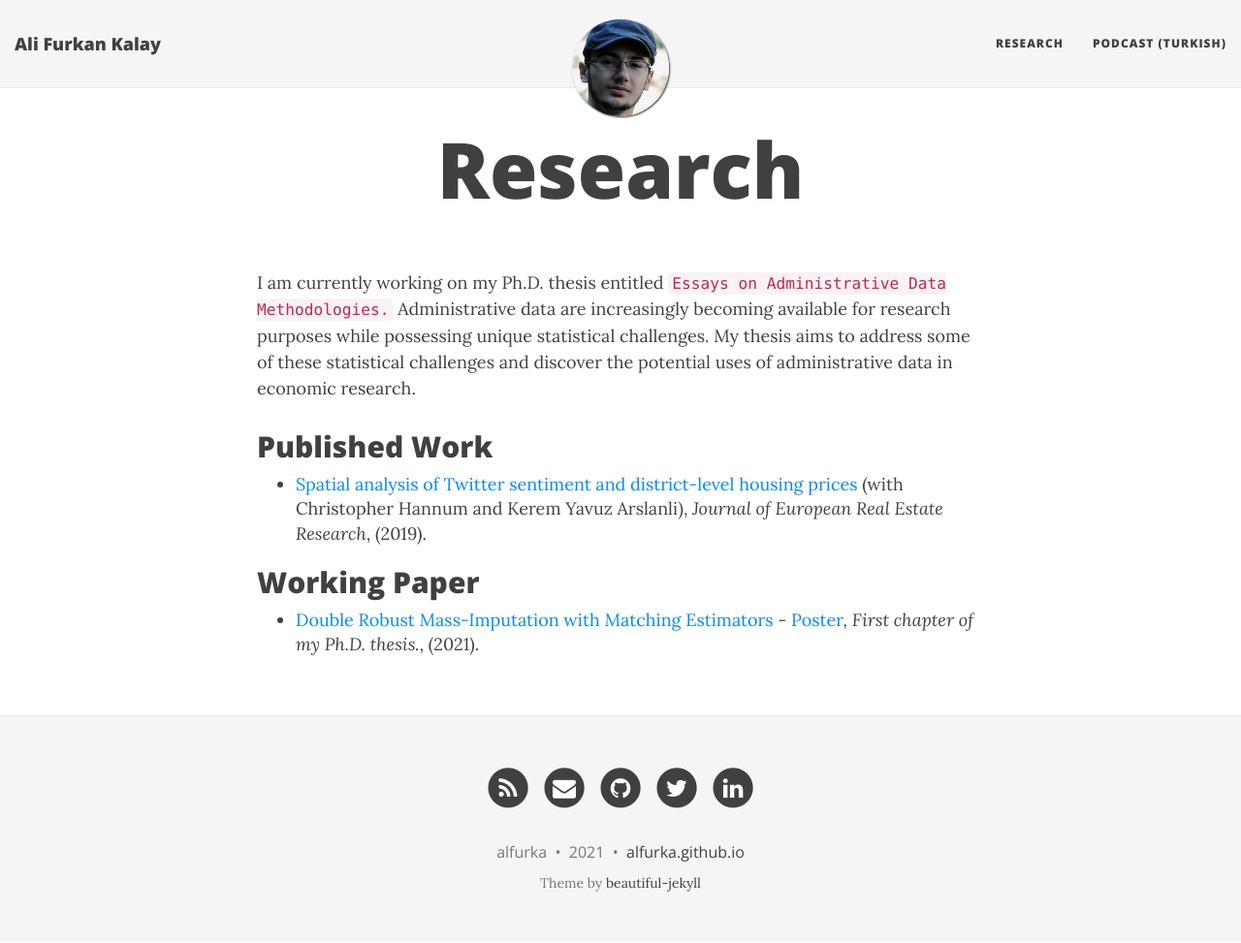
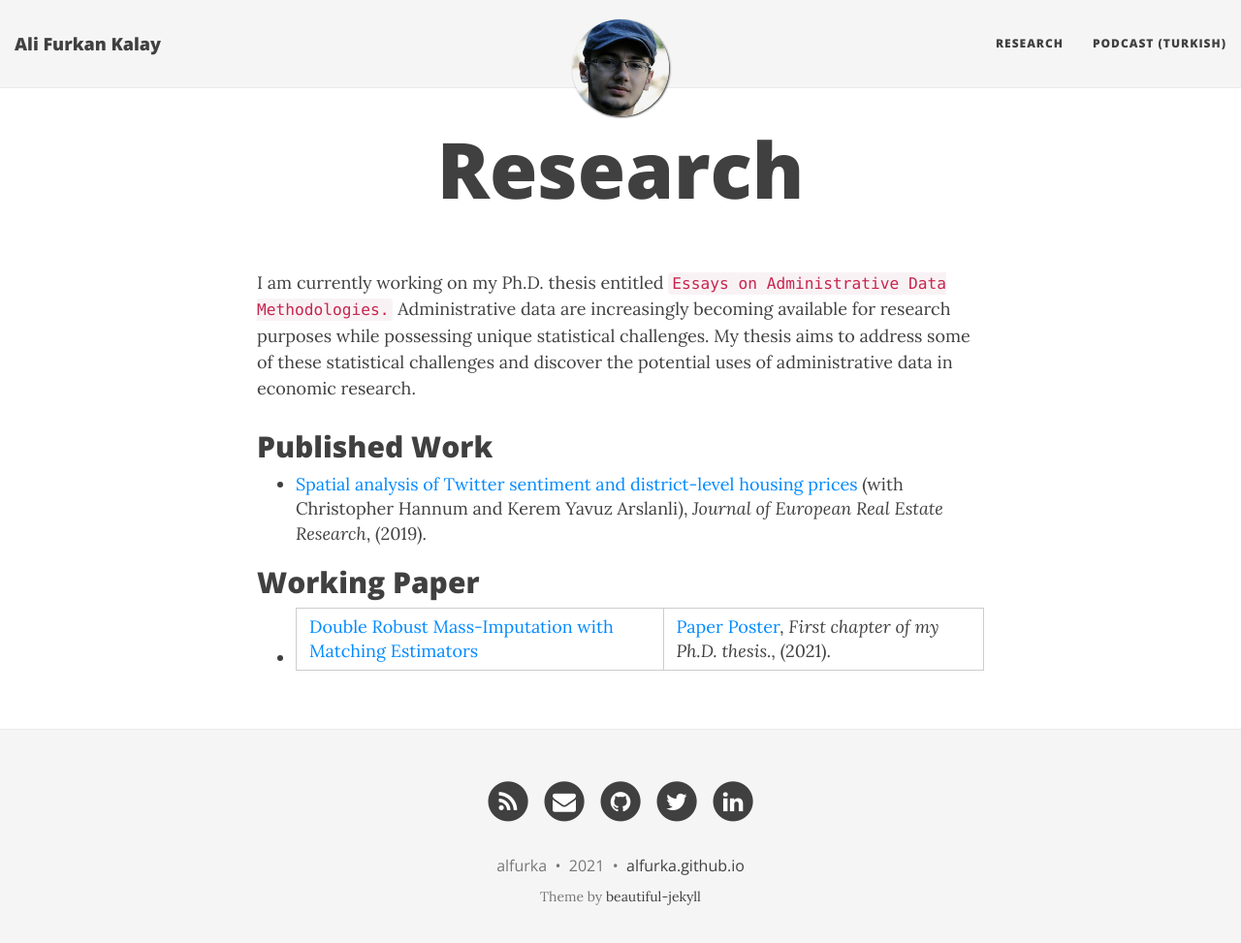
Before and after one commit to alfurka/alfurka.github.io, a Jekyll site: the page built from research.md, in a window 1280 px wide and 986 px high. Shown: the top 973 px of the window at 97% size. Built offline with Jekyll 4.4.1, drawn with Linux system fonts in a browser that asks for light colours; nearby versions of some CDN libraries.

Commit message:
Update research.md

```diff
--- a/research.md
+++ b/research.md
@@ -11,4 +11,4 @@ I am currently working on my Ph.D. thesis entitled `Essays on Administrative Dat
 
 ## Working Paper
 
-- [Double Robust Mass-Imputation with Matching Estimators](https://arxiv.org/abs/2110.09275) - [Poster](https://alfurka.github.io/myfiles/Poster_Presentation.pdf), *First chapter of my Ph.D. thesis.*, (2021).
+- [Double Robust Mass-Imputation with Matching Estimators](https://arxiv.org/abs/2110.09275) | [Paper Poster](https://alfurka.github.io/myfiles/Poster_Presentation.pdf), *First chapter of my Ph.D. thesis.*, (2021).
```
